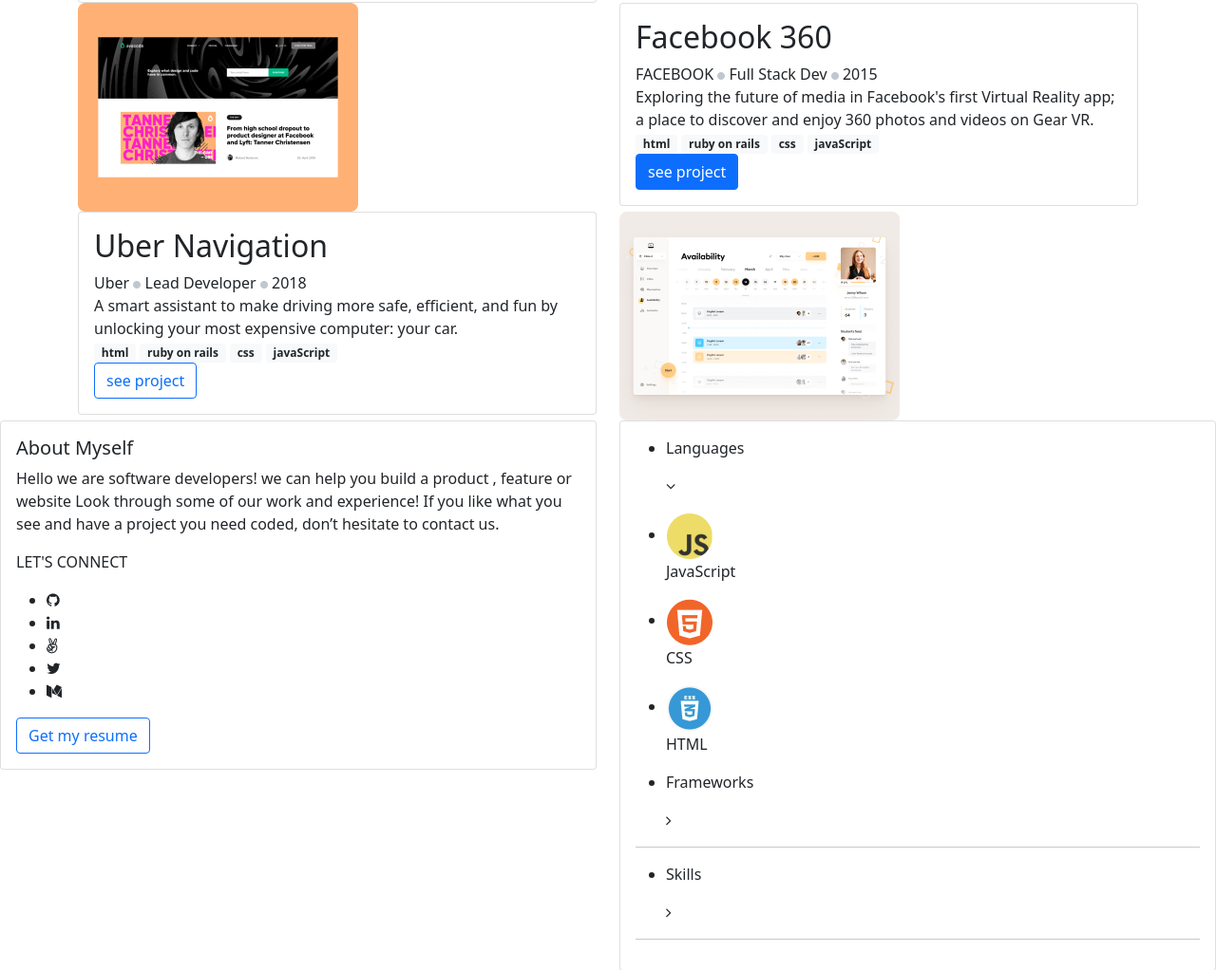
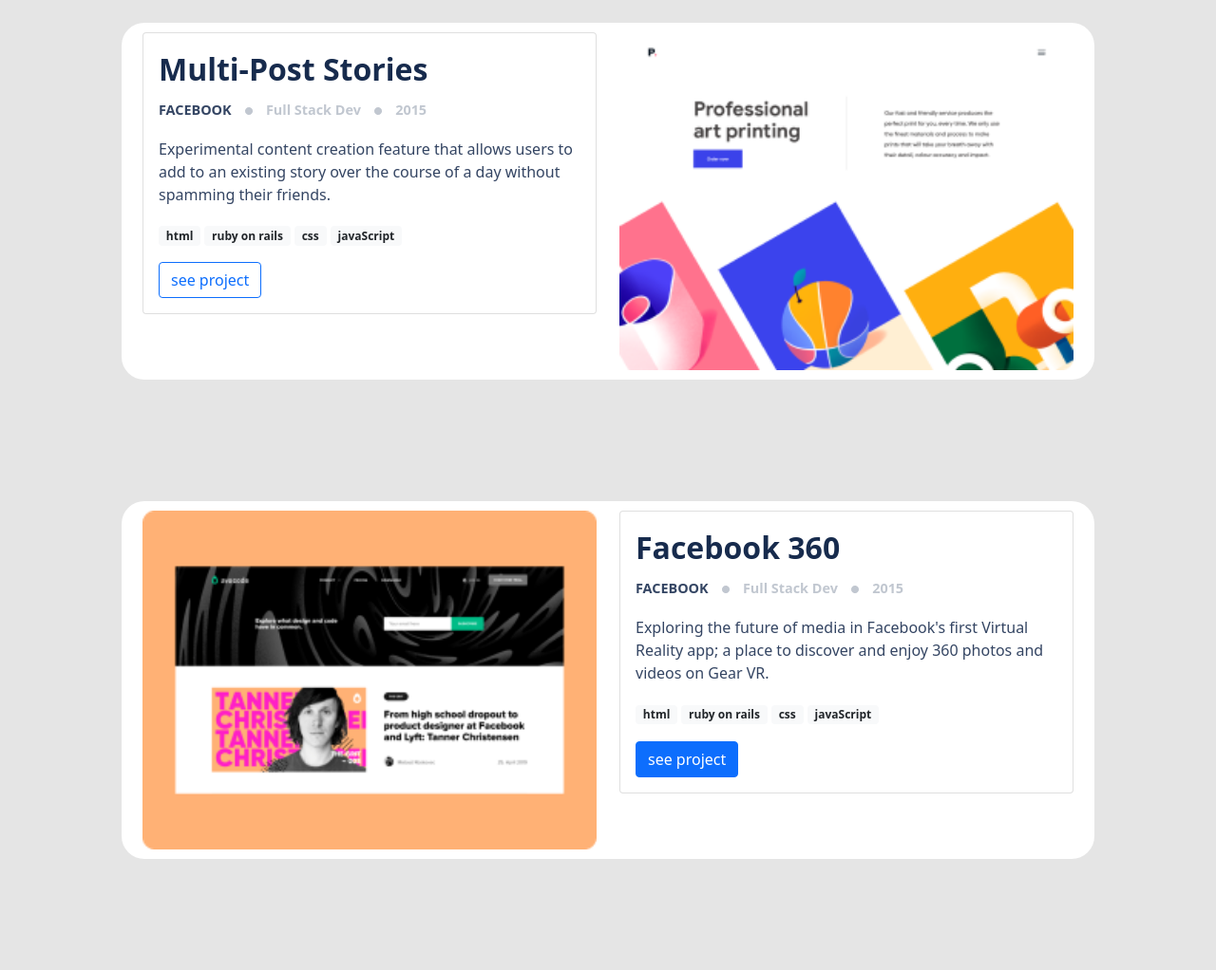
Before and after one commit to yayaismaail/portfolio-by-framework, a website: page index.html in a window 1280 px wide. Shown: the part 1280-2302 px from the top of the page at 95% size. Drawn offline with nearby package versions, Linux system fonts and the light colour scheme.

Commit message:
Styled work and about myself sections

```diff
--- a/styles.css
+++ b/styles.css
@@ -1,7 +1,12 @@
 * {
     margin: 0;
     padding: 0;
+    box-sizing: border-box;
 
+}
+
+#parent-container {
+  background-color: #E5E5E5;
 }
 .top-nav {
     display: flex;
@@ -17,15 +22,14 @@
     font-style: normal;
     font-weight: 700;
     font-size: 18px;
+    color: #6070ff;
     line-height: 20px;
     display: flex;
     align-items: center;
     text-align: center;
-    color: red;
     flex: none;
     order: 0;
     flex-grow: 0;
-
 }
 
 .headline {
@@ -38,7 +42,6 @@
 .headline h1 {
     width: 920px;
     height: 122px;
-
     font-family: 'Poppins';
     font-style: normal;
     font-weight: 700;
@@ -47,9 +50,7 @@
     display: flex;
     align-items: center;
     letter-spacing: 0.37px;
-
     color: #091E42;
-
     flex: none;
     order: 0;
     flex-grow: 0;
@@ -63,25 +64,19 @@
     font-weight: 400;
     font-size: 20px;
     line-height: 28px;
-
     color: #344563;
-
     flex: none;
     order: 1;
     flex-grow: 0;
 }
 
 .headline .connect {
-    /* width: 117px;
-    height: 24px; */
-
   font-family: 'Poppins';
   font-style: normal;
   font-weight: 500;
   font-size: 16px;
   line-height: 24px;
   color: #7F8CFF;
-
   flex: none;
   order: 0;
   flex-grow: 0;
@@ -92,6 +87,7 @@
   margin: 0;
   list-style-type: none;
 }
+
 .headline ul li {
   margin-right: 2%;
   float: left;
@@ -101,3 +97,151 @@
 .headline ul li:last-child {
     margin-right: unset;
 }
+
+.work {
+  background-color: #FFFFFF;
+  border-radius: 24px;
+  display: flex;
+  width: 80%;
+  margin: 10% auto;
+  padding: 10px;
+}
+
+#img {
+  width: 100%;
+  height: auto;
+}
+
+.work h2 {
+  font-style: normal;
+  font-weight: 700;
+  font-size: 2em;
+  line-height: 44px;
+  width: 65%;
+  color: #172b4d;
+  }
+
+  .counters span {
+  font-style: normal;
+  font-weight: 600;
+  font-size: 0.9em;
+  line-height: 16px;
+  color: #c1c7d0;
+  padding: 0 10px 0 0;
+  }
+
+  .counters span:first-of-type {
+    color: #344563;
+  }
+
+  .img {
+    margin-right: 10px
+  }
+
+  .top {
+    margin-top: 4%;
+  }
+
+  .p {
+    font-style: normal;
+    font-weight: 400;
+    font-size: 1em;
+    line-height: 24px;
+    color: #344563;
+  }
+
+  .badges {
+    color: #6070ff;
+  }
+
+  .card-body {
+    display: flex;
+    flex-direction: column;
+  }
+
+  .about-myself {
+    background-color: #FFFFFF;
+    border-top-right-radius: 110px;
+    border: 2px solid99;
+
+  }
+
+  .myself {
+    font-style: normal;
+    font-weight: 700;
+    font-size: 2.5em;
+    line-height: 52px;
+    display: flex;
+    align-items: center;
+    color: #172b4d;
+  }
+
+  .content {
+    font-family: 'Poppins', sans-serif;
+    font-style: normal;
+    font-weight: 400;
+    font-size: 0.8em;
+    line-height: 24px;
+    color: #344563;
+  }
+
+  .connect {
+    font-family: 'Poppins', sans-serif;
+    font-style: normal;
+    font-weight: 500;
+    font-size: 0.9em;
+    margin: 10px 0 0 0;
+    line-height: 24px;
+    color: #7f8cff;
+  }
+
+  .social-media ul {
+    list-style: none;
+    padding: 0;
+    margin: 0;
+  }
+
+  .card-body .social-media li {
+    margin-right: 5%;
+    font-size: 1.1em;
+    float: left;
+    color:#505F79;
+  }
+
+  .stack ul {
+    display: flex;
+    flex-direction: row;
+    gap: 10px;
+    list-style: none;
+    padding: 0;
+    margin: 15px 0;
+  }
+
+  .stack ul li {
+    display: flex;
+    flex-direction: column;
+    justify-content: center;
+    align-items: center;
+    text-align: center;
+    background-color: #f7f7f9;
+    border-radius: 10px;
+    width: 90px;
+    height: 95px;
+  }
+
+  .stack ul li p {
+    font-size: 0.7em;
+  }
+
+  .categories ul li {
+    display: flex;
+    flex-direction: row;
+    align-items: center;
+    justify-content: space-between;
+    padding-right: 30px;
+    font-size: 1em;
+  }
+
+  .categories p {
+    padding: 10px 0;
+  }
```
Lines whose indentation alone changed are shown as unchanged.
